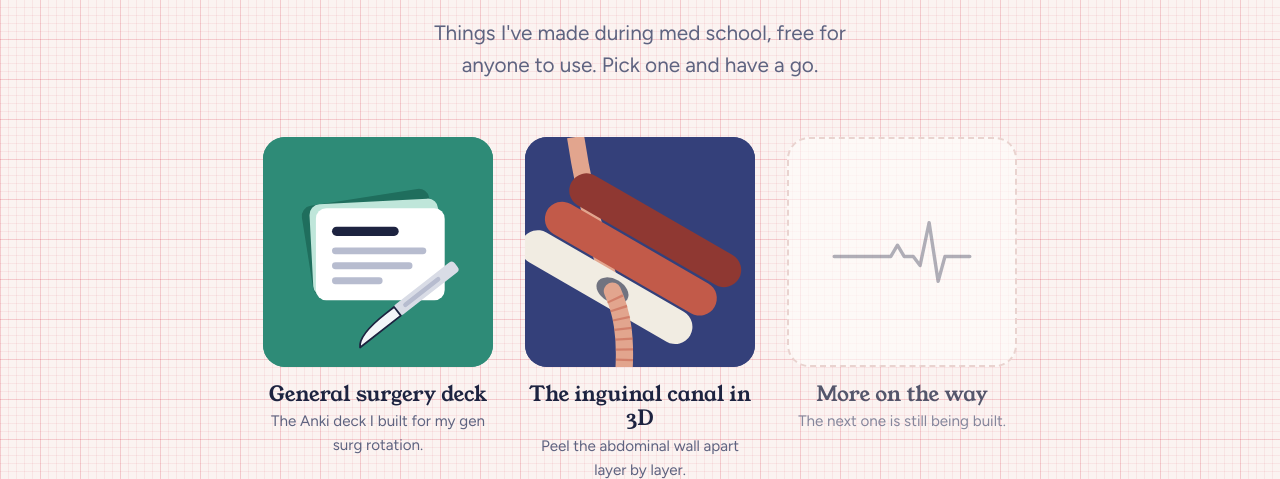
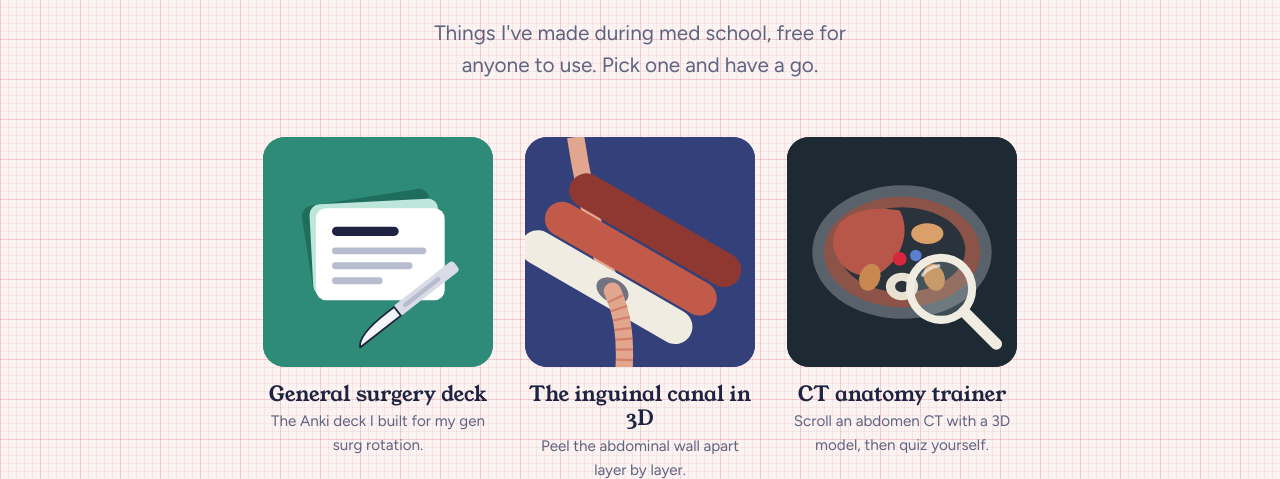
Before and after one commit to samuelsundararara1/sam-med, a plain HTML site: page index.html in a window 1280 px wide. Shown: the part 321-800 px from the top of the page. Drawn offline with Linux system fonts and the light colour scheme.

Commit message:
Add CT anatomy trainer tile
Co-Authored-By: Claude Sonnet 5.5 <noreply@anthropic.com>

```diff
--- a/assets/style.css
+++ b/assets/style.css
@@ -147,6 +147,7 @@ a.tile:focus-visible .art svg { transform: rotate(-3deg) scale(1.04); }
 
 .art-surg { background: var(--scrubs); }
 .art-ing { background: #34407A; }
+.art-ct { background: #1E2A33; }
 .art-soon {
   border: 2px dashed var(--line);
   background: color-mix(in srgb, var(--panel) 60%, transparent);
--- a/index.html
+++ b/index.html
@@ -71,6 +71,33 @@
       </a>
     </li>
 
+    <li>
+      <a class="tile" href="ct-trainer/">
+        <div class="art art-ct">
+<svg viewBox="0 0 200 200" xmlns="http://www.w3.org/2000/svg" aria-hidden="true">
+  <rect width="200" height="200" fill="#1E2A33"/>
+  <ellipse cx="100" cy="100" rx="78" ry="58" fill="#59616B"/>
+  <ellipse cx="100" cy="100" rx="68" ry="48" fill="#8C5448"/>
+  <ellipse cx="100" cy="98" rx="55" ry="37" fill="#2A323B"/>
+  <path d="M40 92 C 40 70, 64 58, 98 64 C 108 82, 100 108, 78 120 C 58 124, 42 112, 40 92 Z" fill="#B6574A"/>
+  <ellipse cx="100" cy="130" rx="14" ry="12" fill="#E8E2D2"/>
+  <ellipse cx="100" cy="130" rx="6" ry="5" fill="#2A323B"/>
+  <ellipse cx="72" cy="122" rx="9" ry="12" fill="#C9884F" transform="rotate(20 72 122)"/>
+  <ellipse cx="128" cy="122" rx="9" ry="12" fill="#C9884F" transform="rotate(-20 128 122)"/>
+  <circle cx="98" cy="106" r="6" fill="#D7263D"/>
+  <circle cx="112" cy="103" r="5" fill="#5B7FD1"/>
+  <ellipse cx="122" cy="84" rx="14" ry="9" fill="#D9A06A"/>
+  <circle cx="134" cy="132" r="27" fill="#BFE6DA" opacity=".18"/>
+  <circle cx="134" cy="132" r="27" fill="none" stroke="#F1ECE2" stroke-width="7"/>
+  <path d="M154 152 L182 180" stroke="#F1ECE2" stroke-width="10" stroke-linecap="round"/>
+  <path d="M118 120 A 19 19 0 0 1 132 112" fill="none" stroke="#FFFFFF" stroke-width="3" stroke-linecap="round" opacity=".6"/>
+</svg>
+        </div>
+        <h2>CT anatomy trainer</h2>
+        <p>Scroll an abdomen CT with a 3D model, then quiz yourself.</p>
+      </a>
+    </li>
+
     <!-- To add a new project: copy the <li> above, point href at its folder,
          swap the art and words. Delete this placeholder once you have a few. -->
     <li class="tile tile-soon">
```
